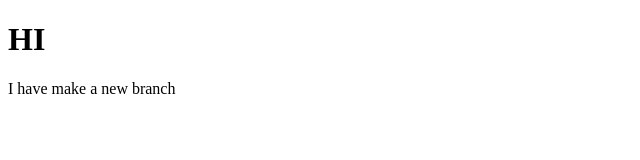
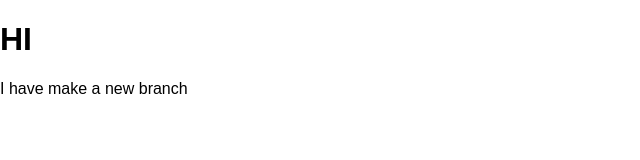
Before and after one commit to daudintact/contentWriter, a plain HTML site: page index.html in a window 1280 px wide. Shown: the full height of the page, 0-640 px from the left. Drawn offline with Linux system fonts and the light colour scheme.

Commit message:
improveHtml
improveHtml

```diff
--- a/index.html
+++ b/index.html
@@ -3,6 +3,13 @@
 <head>
 	<meta charset="UTF-8">
 	<title>Contentwriter</title>
+	<style type="text/css">
+	body{
+		margin: 0;
+		padding: 0;
+		font-family:sans-serif;
+	}
+	</style>
 </head>
 <body>
 	<h1>HI</h1>
```
